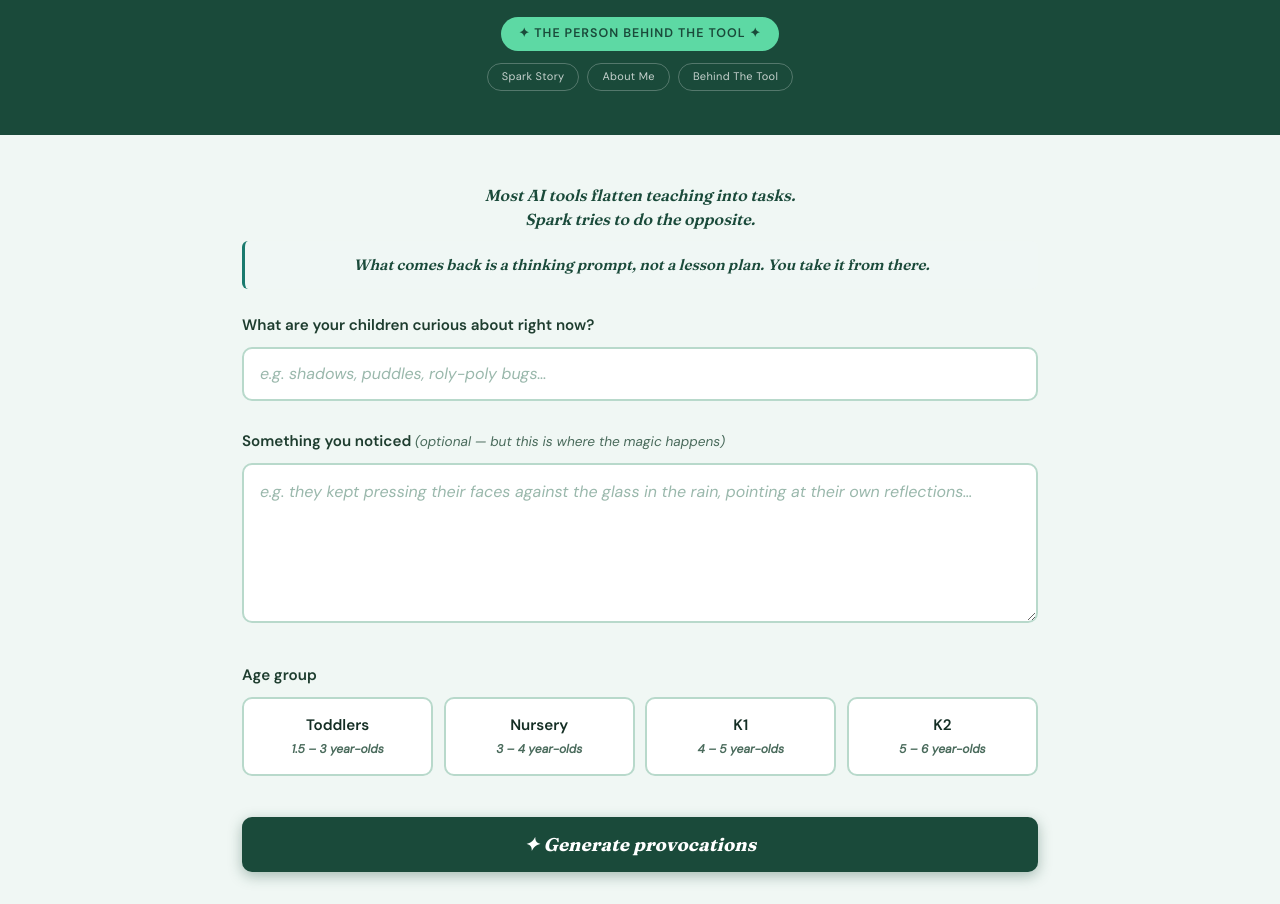
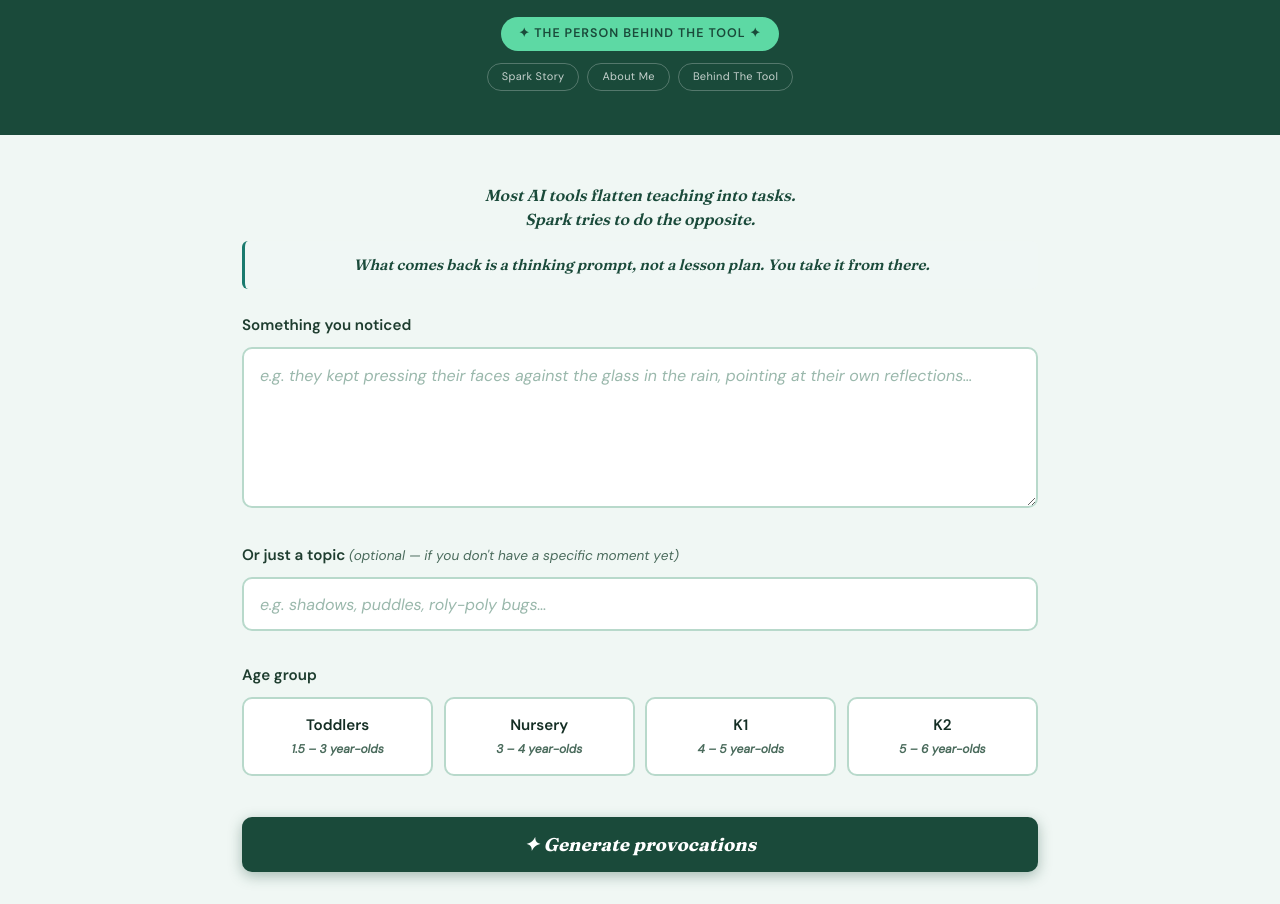
Before and after one commit to sherlinlee/spark, a website: page public/index.html in a window 1280 px wide. Shown: the part 193-1097 px from the top of the page. Drawn offline with Linux system fonts and the light colour scheme.

Commit message:
Update index.html

```diff
--- a/public/index.html
+++ b/public/index.html
@@ -98,19 +98,7 @@
         <form id="spark-form" novalidate>
 
           <div class="field">
-            <label for="topic">What are your children curious about right now?</label>
-            <input
-              type="text"
-              id="topic"
-              name="topic"
-              placeholder="e.g. shadows, puddles, roly-poly bugs…"
-              required
-              autocomplete="off"
-            />
-          </div>
-
-          <div class="field">
-            <label for="observation">Something you noticed <span class="optional-tag">(optional — but this is where the magic happens)</span></label>
+            <label for="observation">Something you noticed</label>
             <textarea
               id="observation"
               name="observation"
@@ -118,6 +106,17 @@
               rows="5"
               autocomplete="off"
             ></textarea>
+          </div>
+
+          <div class="field">
+            <label for="topic">Or just a topic <span class="optional-tag">(optional — if you don't have a specific moment yet)</span></label>
+            <input
+              type="text"
+              id="topic"
+              name="topic"
+              placeholder="e.g. shadows, puddles, roly-poly bugs…"
+              autocomplete="off"
+            />
           </div>
 
           <fieldset class="field age-field">
```
